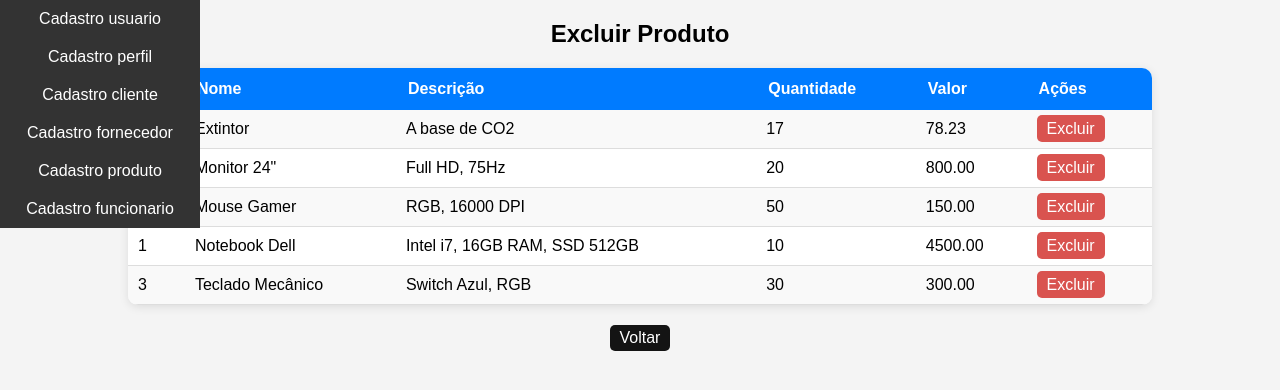
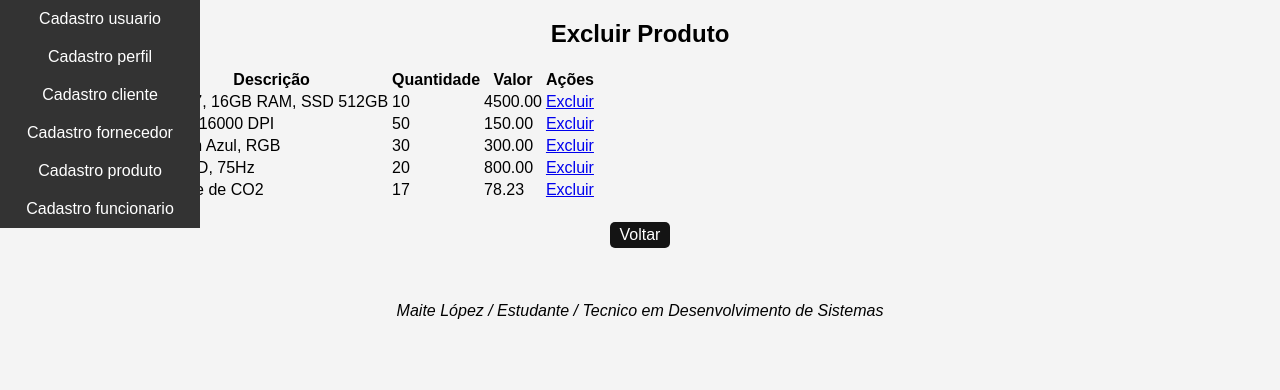
Before and after one commit to maitelopez08/Maite_Lopez_Prova_PHP, a PHP site: page /excluir_produto.php in a window 1280 px wide. Shown: the part 48-438 px from the top of the page. Run offline with PHP 8.4, Linux system fonts and the light colour scheme; a user stored in the database is signed in; data comes from the database, SQL or seed files in the repository.

Commit message:
Update excluir_produto.php
Comentarios, redirecionamento e mudança no css

```diff
--- a/excluir_produto.php
+++ b/excluir_produto.php
@@ -3,17 +3,17 @@
 require 'conexao.php';
 require_once 'menu.php';
 
-//VERIFICA SE O USUARIO TEM PERMISSAO DE adm
+//VERIFICA SE O USUARIO TEM PRMISSAO DE ADM, SECRETARIA OU ALMOXARIFE
 if($_SESSION['perfil'] !=1 && $_SESSION['perfil']!=2 && $_SESSION['perfil']!=3){
     echo "<script>alert('Acesso Negado!');window.location.href='principal.php';</script>";
     exit();
 }
 
-//INICIALIZA VARIAVEL PARA ARMAZENAR USUARIOS
+//INICIALIZA VARIAVEL PARA ARMAZENAR PRODUTOS
 $produtos = [];
 
-//BUSCA TODOS OS USUARIOS CADASTRADOS EM ORDEM ALFABETICA
-$sql = "SELECT * FROM produto ORDER BY nome_prod ASC";
+//BUSCA TODOS OS PRODUTOS CADASTRADOS ORDENADOS POR ID DE PRODUTO
+$sql = "SELECT * FROM produto ORDER BY id_produto ASC";
 $stmt = $pdo->prepare($sql);
 $stmt->execute();
 $produtos = $stmt->fetchAll(PDO::FETCH_ASSOC);
@@ -22,7 +22,7 @@
 if(isset($_GET['id']) && is_numeric($_GET['id'])){
     $id_produto = $_GET['id'];
 
-    //EXCLUI O USUARIO DO BANCO DE DADOS
+    //EXCLUI O PRODUTO DO BANCO DE DADOS
     $sql = "DELETE FROM produto WHERE id_produto = :id";
     $stmt = $pdo->prepare($sql);
     $stmt->bindParam(':id',$id_produto,PDO::PARAM_INT);
@@ -30,9 +30,10 @@
     if($stmt->execute()){
         echo "<script>alert('Produto excluido com Succeso!');window.location.href='excluir_produto.php';</script>";
     } else{
-        echo "<script>alert('Erro ao excluir o Produto');</script>";
+        echo "<script>alert('Erro ao excluir o Produto');window.location.href='excluir_produto.php';</script>";
     }
 }
+
 ?>
 <!DOCTYPE html>
 <html lang="pt-br">
@@ -45,7 +46,7 @@
 <body>
     <h2>Excluir Produto</h2>
     <?php if(!empty($produtos)): ?>
-        <table class="tabela-usuarios">
+        <table class="tabela-excluir">
             <tr>
                 <th>ID</th>
                 <th>Nome</th>
@@ -63,7 +64,7 @@
                 <td><?= htmlspecialchars($produto['qtde'])?></td>
                 <td><?= htmlspecialchars($produto['valor_unit'])?></td>
                 <td>
-                    <a href="excluir_produto.php?id=<?=htmlspecialchars($produto['id_produto'])?>"onclick="return confirm('Tem certeza que deseja excluir este produtp?')">Excluir</a>
+                    <a href="excluir_produto.php?id=<?=htmlspecialchars($produto['id_produto'])?>"onclick="return confirm('Tem certeza que deseja excluir este produto?')">Excluir</a>
                 </td>
             </tr>
             <?php endforeach; ?>
@@ -74,5 +75,9 @@
         <div  class="voltar">
         <a class="link" href="principal.php">Voltar</a>
         </div>
+    <br><br><br>
+    <address>
+        <center> Maite López / Estudante / Tecnico em Desenvolvimento de Sistemas</center>
+    </address>
 </body>
 </html>
```
